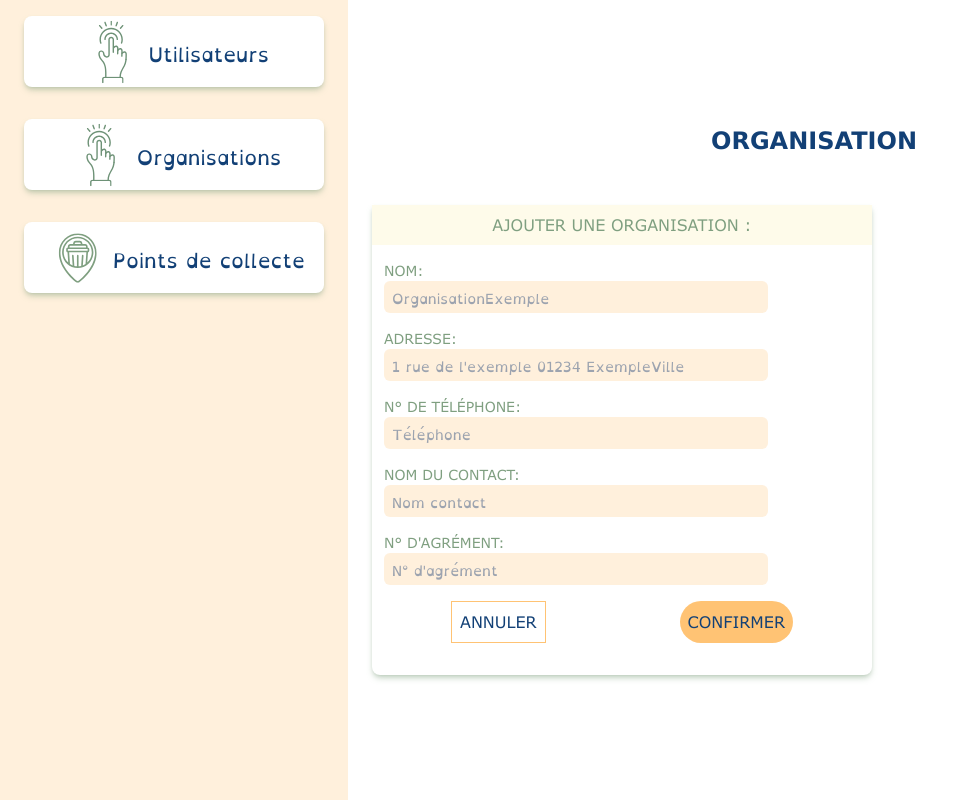
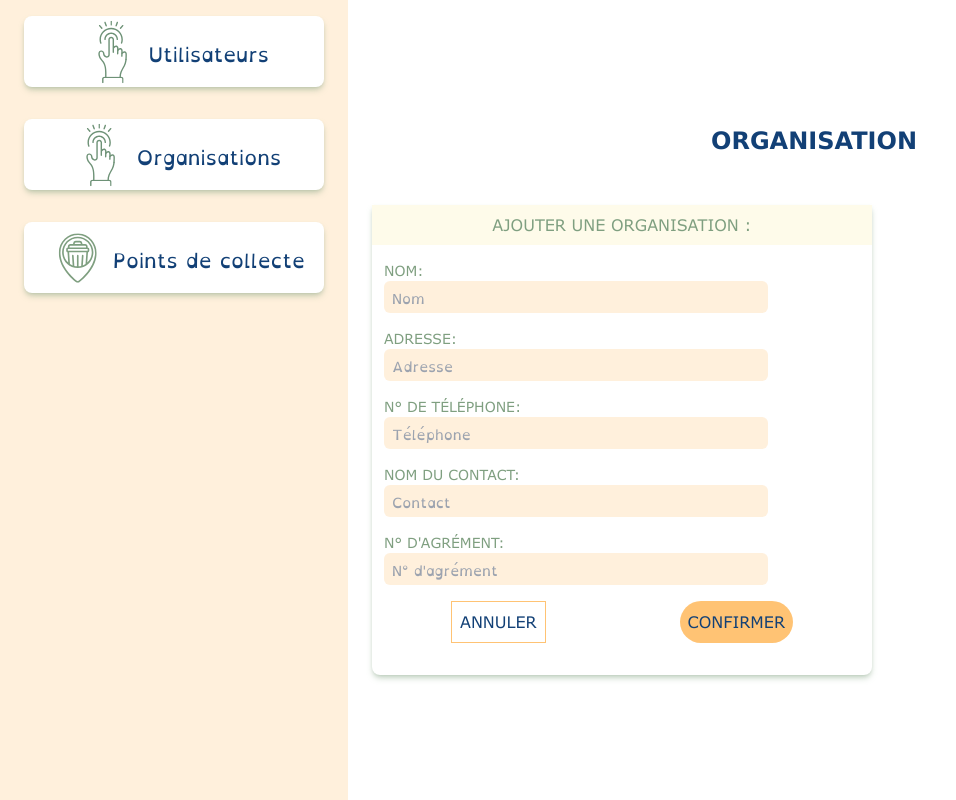
Before and after one commit to tripluch/access-collect, a Next.js app: page /dashboard/add-organisation in a window 1280 px wide. Shown: the whole page, without its empty margins (0-956 px from the left). Built offline with nearby package versions, Linux system fonts and the light colour scheme; what @next/env would draw is missing.

Commit message:
correction

```diff
--- a/src/app/(account)/dashboard/_components/OrgaForm.tsx
+++ b/src/app/(account)/dashboard/_components/OrgaForm.tsx
@@ -11,15 +11,15 @@ const OrgaForm = () => {
       action={addOrganisation}
       className="flex flex-col align-center gap-4 px-3 my-4"
     >
-      <InputForm
+      <InputFormRequired
         name={"name"}
         label={"Nom: "}
-        placeholder={"OrganisationExemple"}
+        placeholder={"Nom"}
       />
       <InputFormRequired
         name={"address"}
         label={"Adresse: "}
-        placeholder={"1 rue de l'exemple 01234 ExempleVille"}
+        placeholder={"Adresse"}
       />
       <InputFormRequired
         name={"phone"}
@@ -29,7 +29,7 @@ const OrgaForm = () => {
       <InputFormRequired
         name={"contact"}
         label={"Nom du contact: "}
-        placeholder={"Nom contact"}
+        placeholder={"Contact"}
       />
       <InputFormRequired
         name={"agrement"}
--- a/src/app/(account)/dashboard/_components/UserForm.tsx
+++ b/src/app/(account)/dashboard/_components/UserForm.tsx
@@ -24,12 +24,12 @@ const UserForm = ({
       <InputFormRequired
         name={"name"}
         label={"Nom: "}
-        placeholder={"Jean Exemple"}
+        placeholder={"Nom"}
       />
       <InputFormRequired
         name={"email"}
         label={"Email: "}
-        placeholder={"mail@exemple.fr"}
+        placeholder={"Email"}
       />
       <InputPassword name={"password"} label={"Mot de passe: "} />
       <InputForm
```
Also changed, not shown: 2 other files (tests, documents, lock files or other folders).
